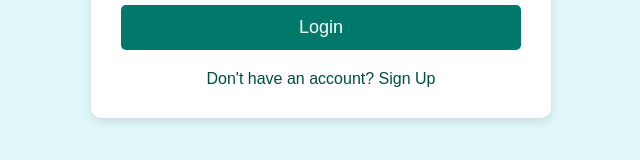
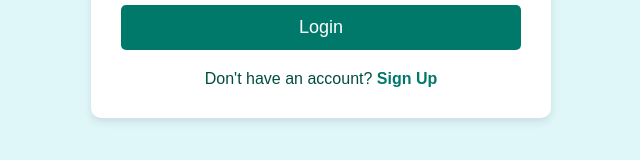
Before and after one commit to Priyanshu8282/Certificate-Generator, a React (Vite) app in the folder client/: page / in a window 1280 px wide. Shown: the part 484-644 px from the top of the page, without its empty margins (319-959 px from the left). Built offline with nearby package versions, Linux system fonts and the light colour scheme; a web font is replaced by a local one.

Commit message:
Update login.css

```diff
--- a/client/src/Component/Auth/login.css
+++ b/client/src/Component/Auth/login.css
@@ -75,3 +75,12 @@
   .login-form a:hover {
     text-decoration: underline;
   }
+ .signup-link{
+    color: #00796b;
+    font-weight: bold;
+    cursor: pointer;
+  }
+
+  .signup-link  p:hover {
+    text-decoration: underline;
+  }
```
